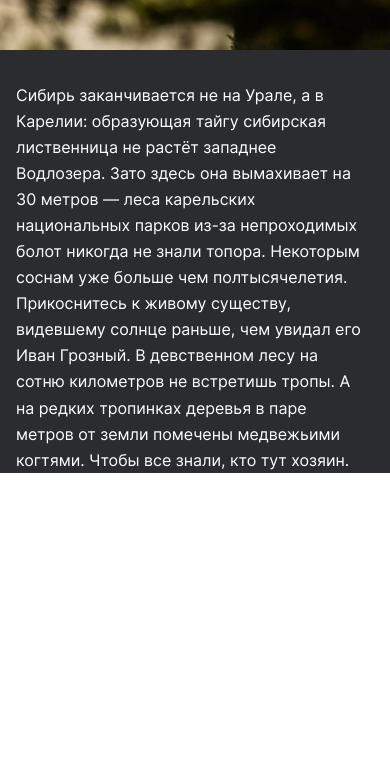
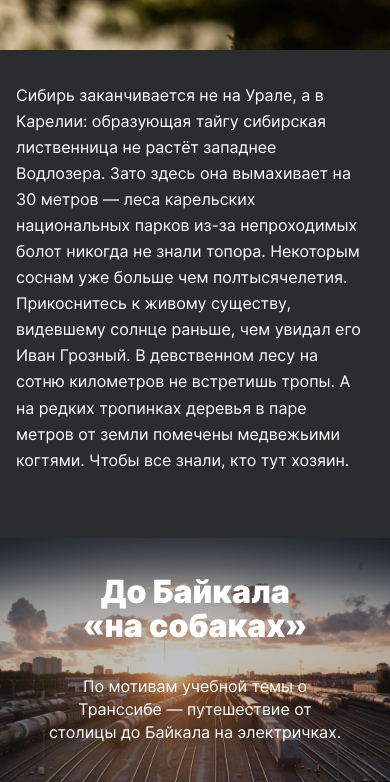
Before and after one commit to insomniac-bear/russian-travel, a plain HTML site: page index.html in a window 390 px wide. Shown: the part 9284-10066 px from the top of the page. Before the commit the page ends 9757 px from the top, so only its background shows below. Drawn offline with Linux system fonts and the light colour scheme.

Commit message:
realized adaptive for cover block

```diff
--- a/blocks/cover/__overlay/cover__overlay.css
+++ b/blocks/cover/__overlay/cover__overlay.css
@@ -1,9 +1,22 @@
 .cover__overlay {
+  position: absolute;
+
+  top: 0;
+  left: 0;
+
   display: flex;
 
   width: 100%;
-  min-height: 740px;
+  height: 100%;
 
+  color: #fff;
+  text-decoration: none;
 
   background-color: rgba(42, 44, 47, .3);
+
+  transition: background-color .5s ease;
 }
+
+.cover__overlay:hover {
+  background-color: rgba(42, 44, 47, .8);
+}
--- a/blocks/cover/__subtitle/cover__subtitle.css
+++ b/blocks/cover/__subtitle/cover__subtitle.css
@@ -9,3 +9,12 @@
   line-height: 1.22;
   text-align: center;
 }
+
+@media screen and (max-width: 767px) {
+  .cover__subtitle {
+    width: 293px;
+
+    font-size: 16px;
+    line-height: 1.44;
+  }
+}
--- a/blocks/cover/__title/cover__title.css
+++ b/blocks/cover/__title/cover__title.css
@@ -9,3 +9,11 @@
   line-height: 1.06;
   text-align: center;
 }
+
+@media screen and (max-width: 767px) {
+  .cover__title {
+    width: 255px;
+
+    font-size: 32px;
+  }
+}
--- a/blocks/cover/cover.css
+++ b/blocks/cover/cover.css
@@ -1,4 +1,8 @@
 .cover {
+  position: relative;
+
+  padding-bottom: 62.5%;
+
   min-width: 320px;
   max-width: 1284px;
   width: 100%;
--- a/blocks/intro/intro.css
+++ b/blocks/intro/intro.css
@@ -7,6 +7,12 @@
   min-width: 288px;
   max-width: 984px;
   width: 100%;
+}
+
+@media screen and (max-width: 1279px) {
+  .intro {
+    width: 90.62%;
+  }
 }
 
 @media screen and (max-width: 1023px) {
--- a/blocks/lead/lead.css
+++ b/blocks/lead/lead.css
@@ -13,5 +13,13 @@
 @media screen and (max-width: 1279px) {
   .lead {
     padding-top: 48px;
+
+    width: 90.62%;
   }
 }
+
+@media screen and (max-width: 1023px) {
+  .lead {
+    width: 100%;
+  }
+}
--- a/blocks/main/main.css
+++ b/blocks/main/main.css
@@ -8,12 +8,6 @@
   width: 100%;
 }
 
-@media screen and (max-width: 1279px) {
-  .main {
-    width: 928px;
-  }
-}
-
 @media screen and (max-width: 1023px) {
   .main {
     width: 100%;
--- a/blocks/photo-grid/photo-grid.css
+++ b/blocks/photo-grid/photo-grid.css
@@ -7,6 +7,12 @@
 
   min-width: 288px;
   width: 100%;
+}
+
+@media screen and (max-width: 1279px) {
+  .photo-grid {
+    width: 90.62%;
+  }
 }
 
 @media screen and (max-width: 1023px) {
--- a/blocks/places/places.css
+++ b/blocks/places/places.css
@@ -1,13 +1,25 @@
 .places {
-  padding-top: 92px;
+  padding: 92px 0;
 
   min-width: 320px;
   max-width: 984px;
   width: 100%;
 }
 
+@media screen and (max-width: 1279px) {
+  .places {
+    width: 90.62%;
+  }
+}
+
+@media screen and (max-width: 1023px) {
+  .places {
+    width: 100%;
+  }
+}
+
 @media screen and (max-width: 767px) {
   .places {
-    padding-top: 65px;
+    padding: 65px 0;
   }
 }
--- a/index.html
+++ b/index.html
@@ -125,14 +125,14 @@
           </div>
         </article>
       </section>
-      <!-- <section class="cover">
-        <div class="cover__overlay">
+      <section class="cover">
+        <a href="https://stampsy.com/na-elektrichkakh-do-baikala" target="blank" class="cover__overlay">
           <div class="cover__container">
             <h2 class="cover__title">До Байкала «на собаках»</h2>
             <h3 class="cover__subtitle">По мотивам учебной темы о Транссибе — путешествие от столицы до Байкала на электричках.</h3>
           </div>
-        </div>
-      </section> -->
+        </a>
+      </section>
     </main>
     <!-- <footer class="footer">
       <ul class="footer__menu">
```
